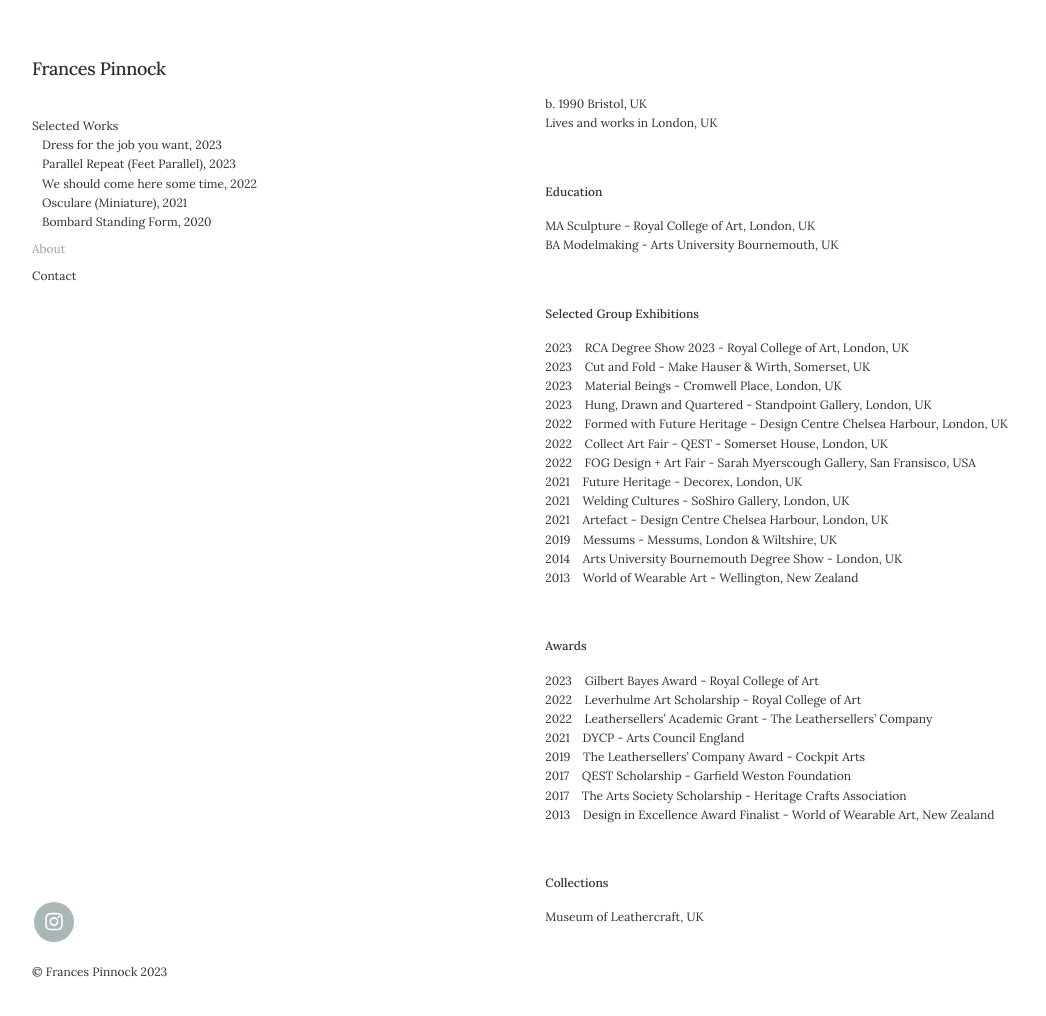
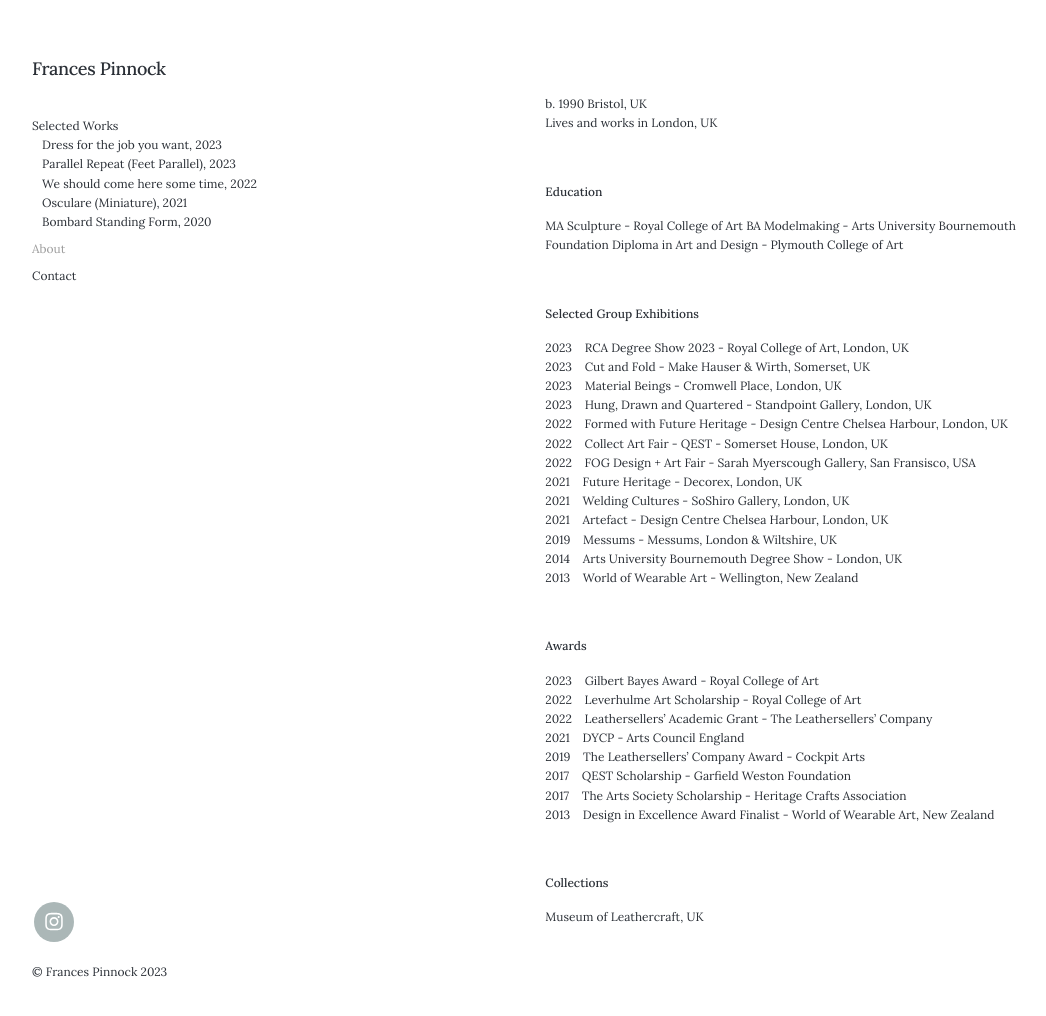
Before and after one commit to francespinnock/francespinnock.github.io, a Jekyll site: the page built from _pages/about.md, in a window 1280 px wide and 1021 px high. Shown: the top 1016 px of the window, without its empty margins (28-1074 px from the left). Built offline with Jekyll 4.4.1, drawn with Linux system fonts in a browser that asks for light colours; nearby versions of some CDN libraries.

Commit message:
Update about.md

```diff
--- a/_pages/about.md
+++ b/_pages/about.md
@@ -15,8 +15,9 @@ Lives and works in London, UK
 
 **Education**
 
-MA Sculpture - Royal College of Art, London, UK
-BA Modelmaking - Arts University Bournemouth, UK
+MA Sculpture - Royal College of Art
+BA Modelmaking - Arts University Bournemouth
+Foundation Diploma in Art and Design - Plymouth College of Art
 
 <br />
 
```
